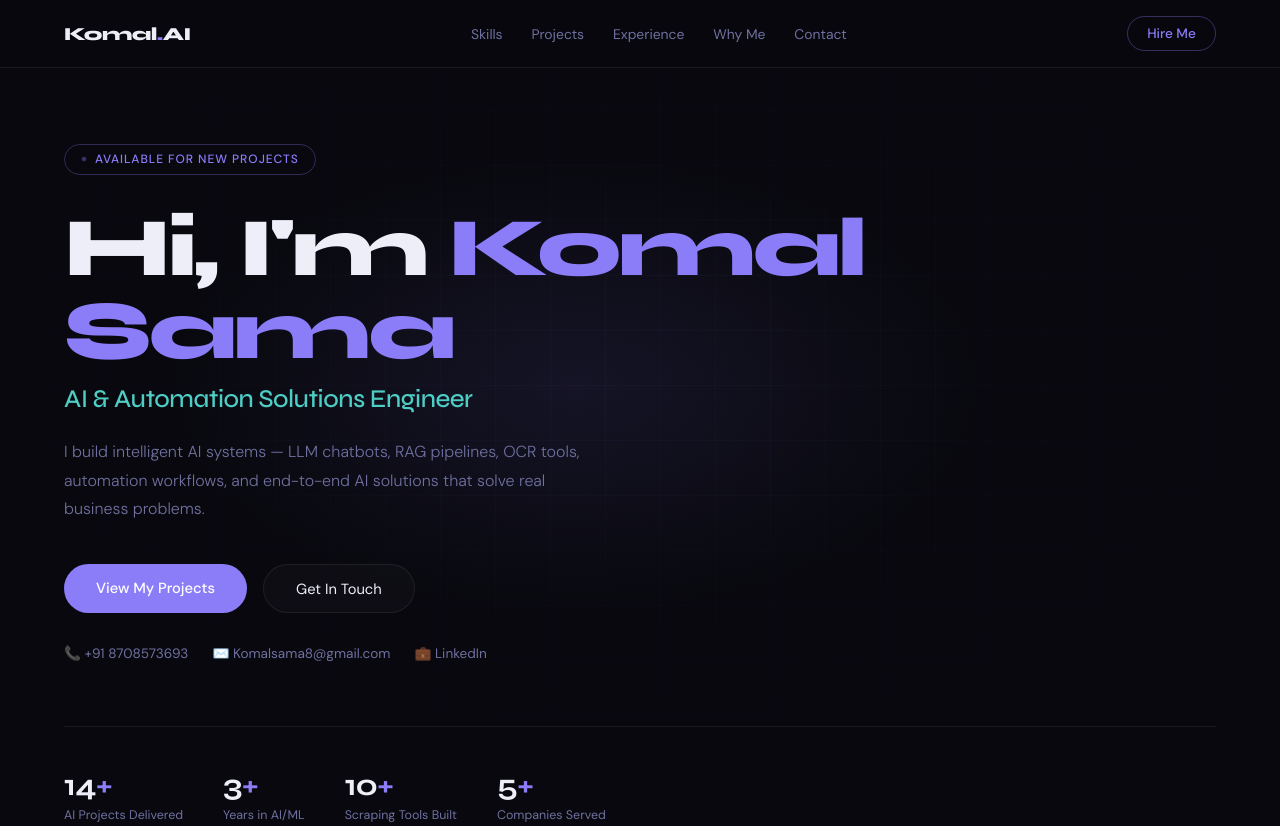
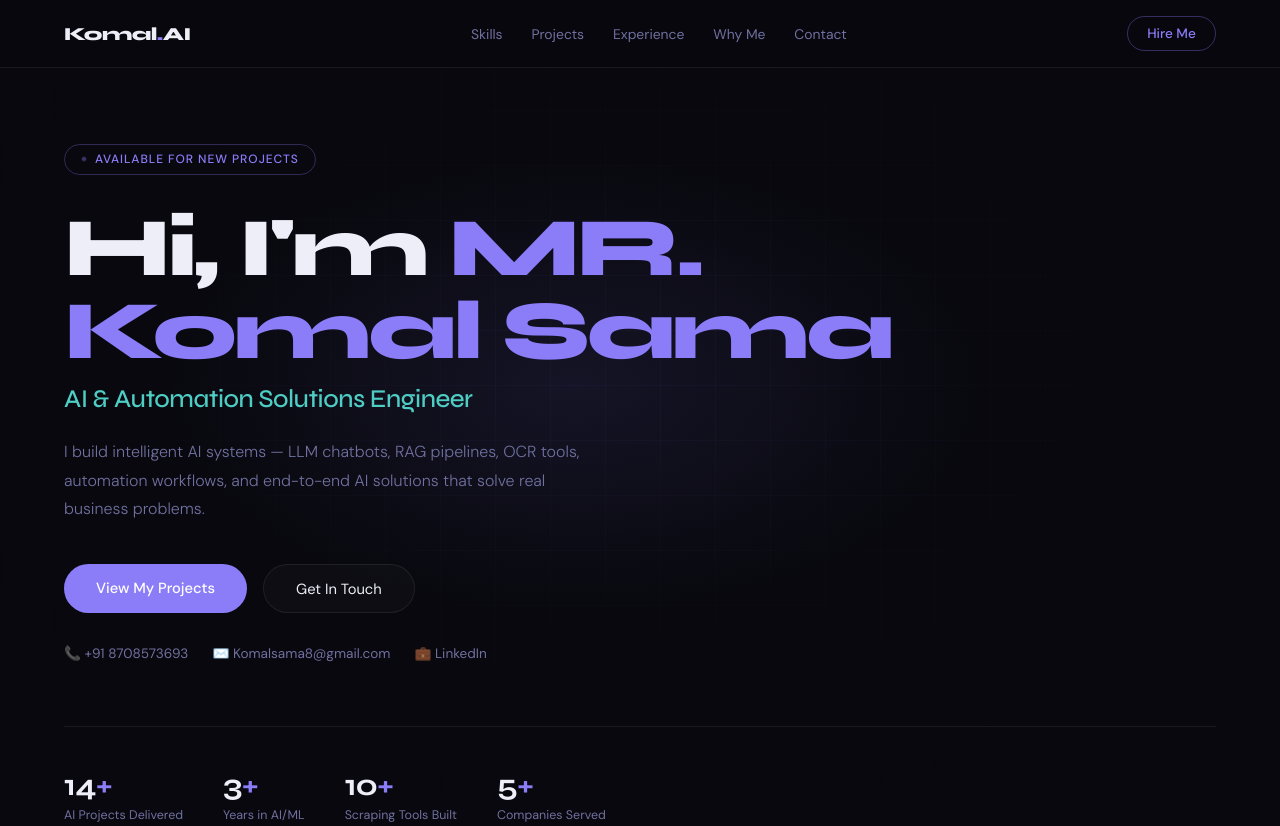
Before and after one commit to komal001sama/Portfolio, a plain HTML site: page index.html in a window 1280 px wide. Shown: the top 826 px of the page. Drawn offline with Linux system fonts and the light colour scheme.

Commit message:
Update index.html
name

```diff
--- a/index.html
+++ b/index.html
@@ -170,7 +170,7 @@
   <div class="hero-grid"></div>
   <div class="hero-glow"></div>
   <div class="hero-badge">Available for new projects</div>
-  <h1>Hi, I'm <span class="name">Komal Sama</span></h1>
+  <h1>Hi, I'm <span class="name">MR. Komal Sama</span></h1>
   <h2>AI & Automation Solutions Engineer</h2>
   <p class="hero-sub">
     I build intelligent AI systems — LLM chatbots, RAG pipelines, OCR tools,
```
